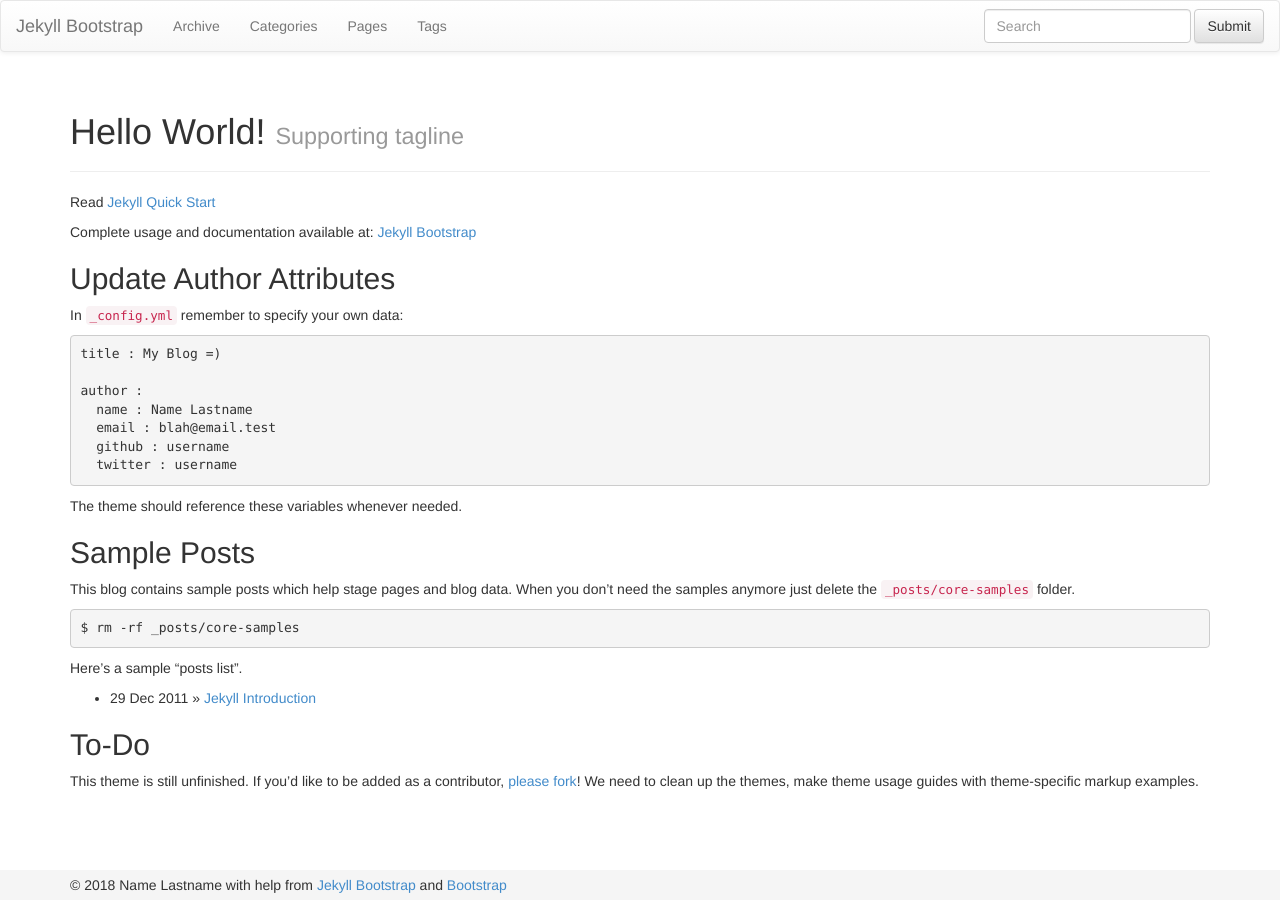
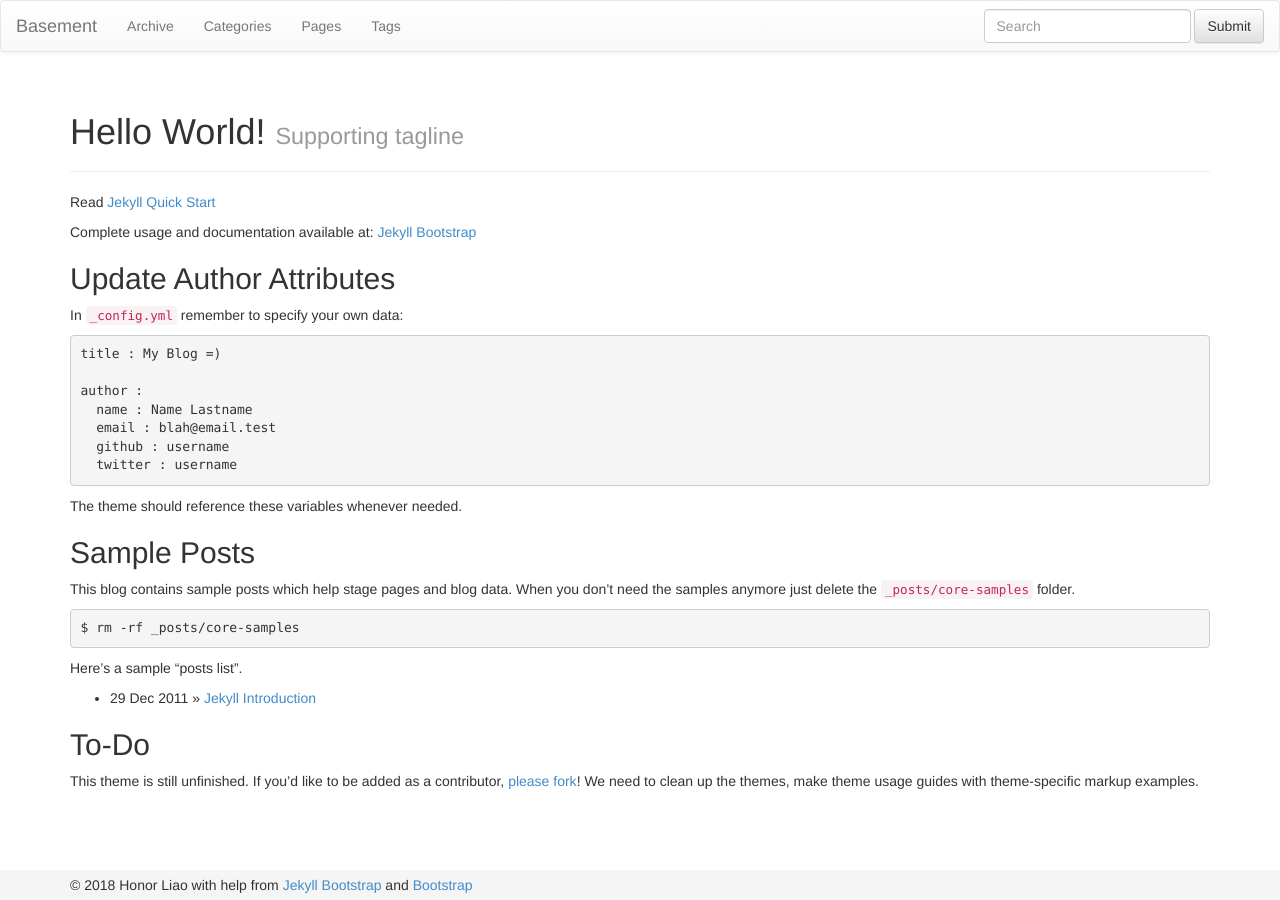
Before and after one commit to honor1521/honor1521.github.io, a Jekyll site: the page built from index.md, in a window 1280 px wide. Built offline with Jekyll 4.4.1, drawn with Linux system fonts in a browser that asks for light colours; nearby versions of some CDN libraries.

Commit message:
change the author in config

```diff
--- a/_config.yml
+++ b/_config.yml
@@ -8,14 +8,14 @@
 # Themes are encouraged to use these universal variables
 # so be sure to set them if your theme uses them.
 #
-title : Jekyll Bootstrap
+title : Basement
 tagline: Site Tagline
 author :
-  name : Name Lastname
-  email : blah@email.test
-  github : username
-  twitter : username
-  feedburner : feedname
+  name : Honor Liao
+  email : honor0804@gmail.com
+  github : honor1521
+  twitter :
+  feedburner :
 
 # The production_url is only used when full-domain names are needed
 # such as sitemap.txt
@@ -25,7 +25,7 @@
 # Else if you are pushing to username.github.io, replace with your username.
 # Finally if you are pushing to a GitHub project page, include the project name at the end.
 #
-production_url : http://username.github.io
+production_url : http://honor1521.github.io
 
 gems: ["jekyll-sitemap"]
 
```
